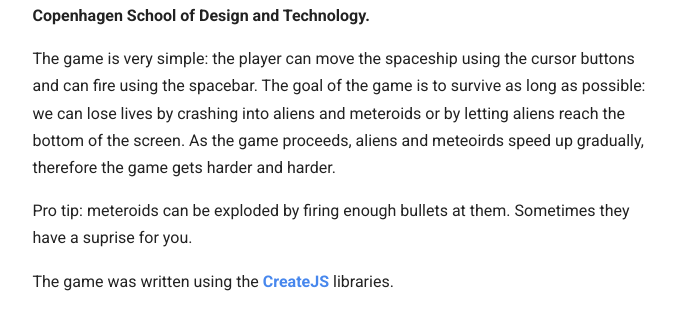
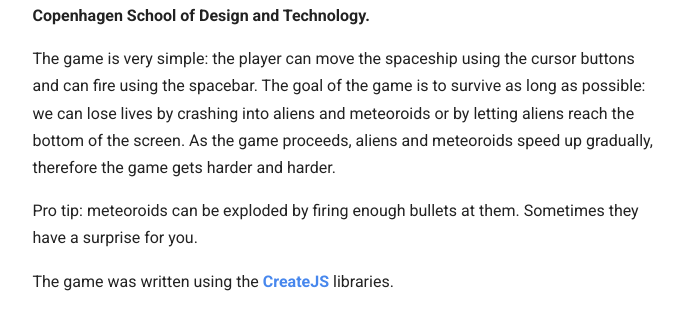
Before and after one commit to claudiuconstantin/forest-time-jekyll, a Jekyll site: the page built from _posts/2016-08-02-space-invaders.markdown, in a window 1280 px wide. Shown: the part 394-730 px from the top of the page, without its empty margins (295-978 px from the left). Built offline with Jekyll 4.4.1, drawn with Linux system fonts in a browser that asks for light colours; nearby versions of some CDN libraries.

Commit message:
Polly refined

```diff
--- a/_layouts/post.html
+++ b/_layouts/post.html
@@ -28,8 +28,8 @@ layout: default
 
 
 	<!-- AWS Polly -->
+
 	<script>
-
 		$( document ).ready(function() {
 			$("#audiopost").on("error", function (e) {
 	            createAudiopost();
--- a/_posts/2014-04-13-glad-to-see-you-here.markdown
+++ b/_posts/2014-04-13-glad-to-see-you-here.markdown
@@ -7,6 +7,6 @@ published: true
 
 On this very day I've launched my blog. Since then, the blog has gone through several changes regarding both content and design. In the very beginning I was using WordPress for example, which I have replaced with Jekyll later on. I had to import, export and sort out the posts several times, because the theme of the blog kept changing; slowly but steadily it shifted from a personal tone to a more professional direction with tutorials and guides.
 
-As you can tell from the content of this post, I didn't really have any idea about what I was doing. I still have kept it, as it marks an important milestone in my blog's history.
+As you can tell from the content of this post, I didn't really have any idea about what I was doing. I still have kept it, as it marks an important milestone in the blog's history.
 
 > Hi mate, my name is Gabor, and this is my blog. In fact, it will be. Since I have some projects to get done, my time is very limited, but sooner or later my thoughts about the world will be found to read here! So stay tuned, and subscribe if you don't want to miss the big launch! Wishing you the best: Gabor
--- a/_posts/2016-08-02-space-invaders.markdown
+++ b/_posts/2016-08-02-space-invaders.markdown
@@ -8,9 +8,9 @@ comments: false
 
 **Space Invaders is a JavaScript game I wrote for the course Casual Games at Copenhagen School of Design and Technology.**
 
-The game is very simple: the player can move the spaceship using the cursor buttons and can fire using the spacebar. The goal of the game is to survive as long as possible: we can lose lives by crashing into aliens and meteroids or by letting aliens reach the bottom of the screen. As the game proceeds, aliens and meteoirds speed up gradually, therefore the game gets harder and harder.
+The game is very simple: the player can move the spaceship using the cursor buttons and can fire using the spacebar. The goal of the game is to survive as long as possible: we can lose lives by crashing into aliens and meteoroids or by letting aliens reach the bottom of the screen. As the game proceeds, aliens and meteoroids speed up gradually, therefore the game gets harder and harder.
 
-Pro tip: meteroids can be exploded by firing enough bullets at them. Sometimes they have a suprise for you.
+Pro tip: meteoroids can be exploded by firing enough bullets at them. Sometimes they have a surprise for you.
 
 The game was written using the [CreateJS](https://createjs.com/) libraries.
 
```
Also changed, not shown: other parts of _layouts/post.html (+18 -14 lines).
